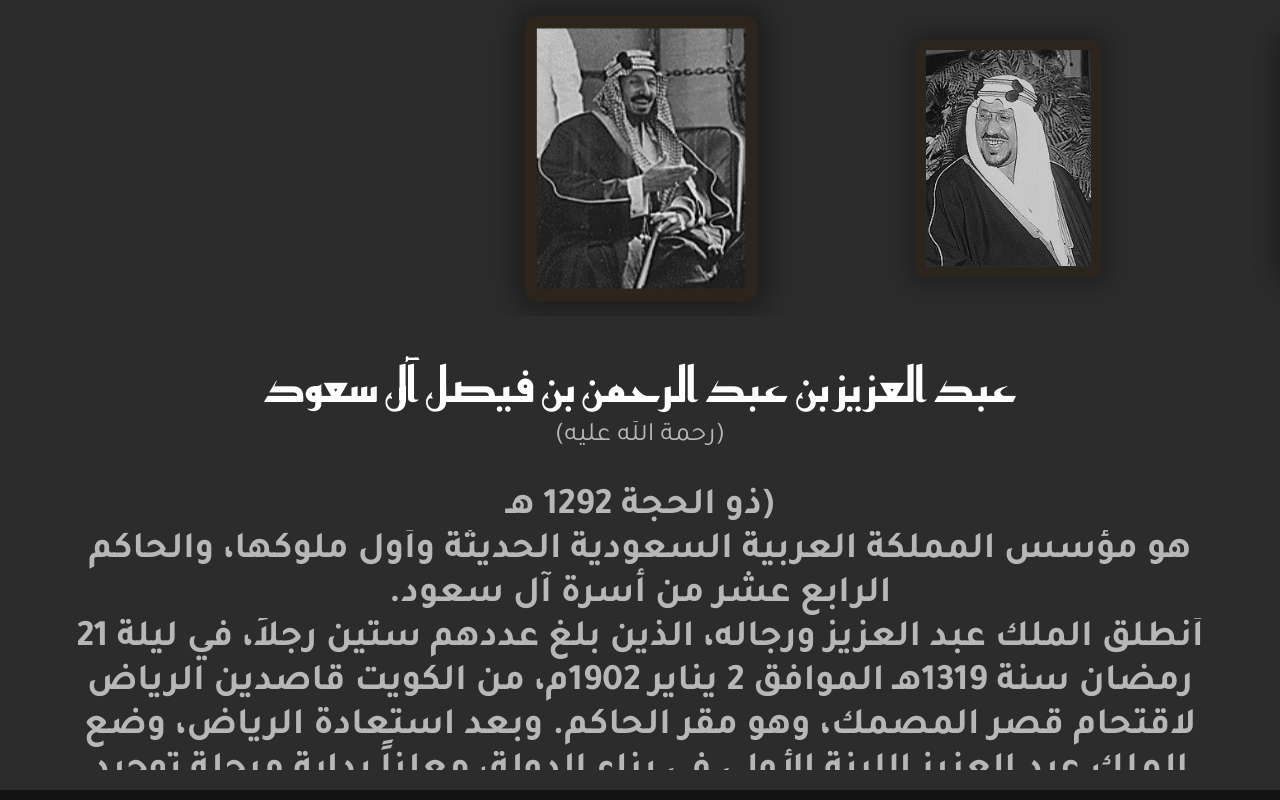
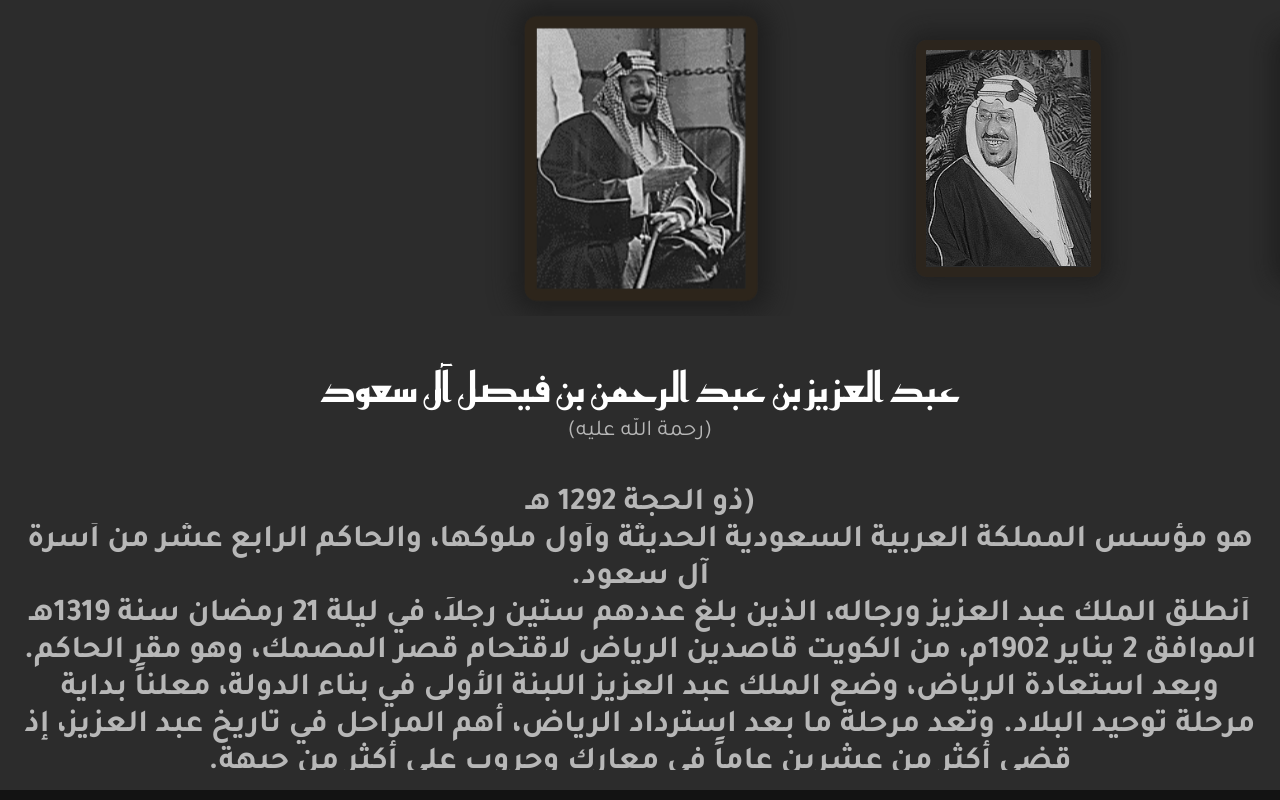
Before and after one commit to khaledYS/ksa-national-day, a plain HTML site: page index.html in a window 1280 px wide. Both pictures are taken after a click on the picture 640 px from the left and 158 px from the top of the page. Drawn offline with nearby package versions, Linux system fonts and the light colour scheme.

Commit message:
fixed a problem

```diff
--- a/styles/third-container-style.css
+++ b/styles/third-container-style.css
@@ -56,9 +56,9 @@ body > .third > .kings-abouts > .king-about{
     transform: translateY(100px);
     transition: .4s all ease, opacity .3s ease-out;
     color: #b7b7b7;
-    font-size: 2rem;
+    font-size: 1.7rem;
     text-align: center;
-    padding: 0 50px;
+    padding: 0 20px;
     font-family: 'Tajawal', sans-serif;
     z-index: -10;
     padding-bottom: 20px;
```
